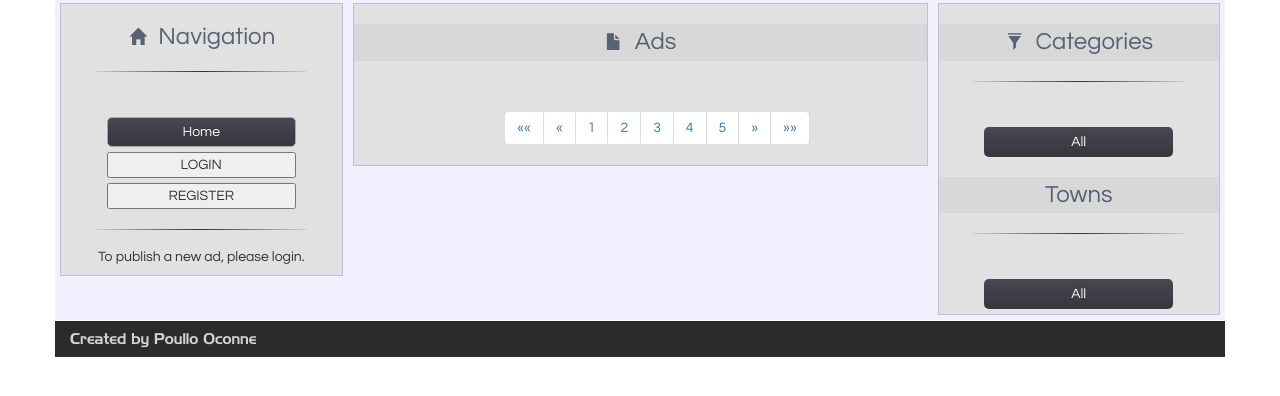
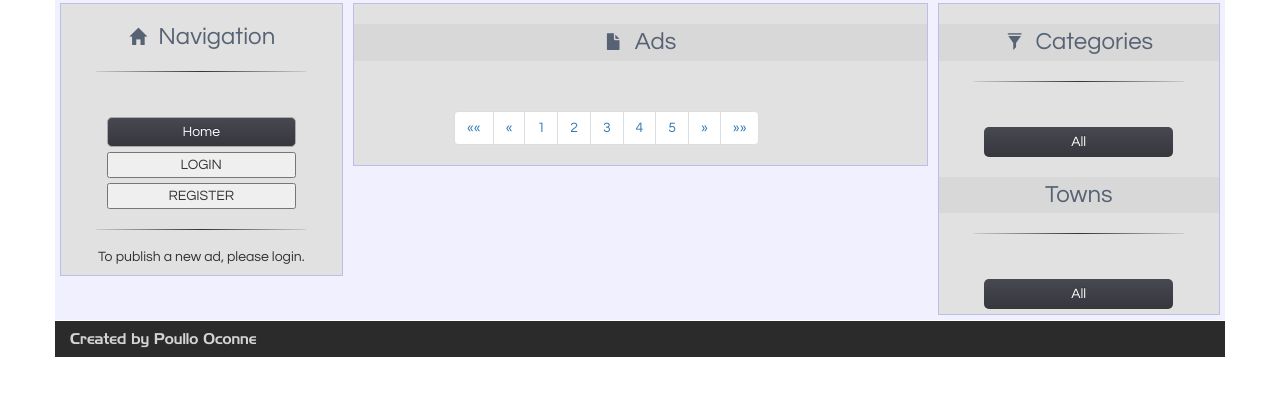
Before and after one commit to BURKAI/AdsAngularJSPracticalProject, a plain HTML site: page AdsWebSite/index.html at #!/route in a window 1280 px wide. Shown: the part 176-572 px from the top of the page. Drawn offline with nearby package versions, Linux system fonts and the light colour scheme; no server answers.

Commit message:
fix some bugs
fix some bugs

```diff
--- a/AdsWebSite/templates/views/home.html
+++ b/AdsWebSite/templates/views/home.html
@@ -45,7 +45,7 @@
                   </li>
               </ul>
               <div class="row">
-                     <div pagination class="col-md-9 pull-right"></div>
+                     <div pagination class="col-md-10 pull-right"></div>
               </div>
           </div>
       </div>
```
